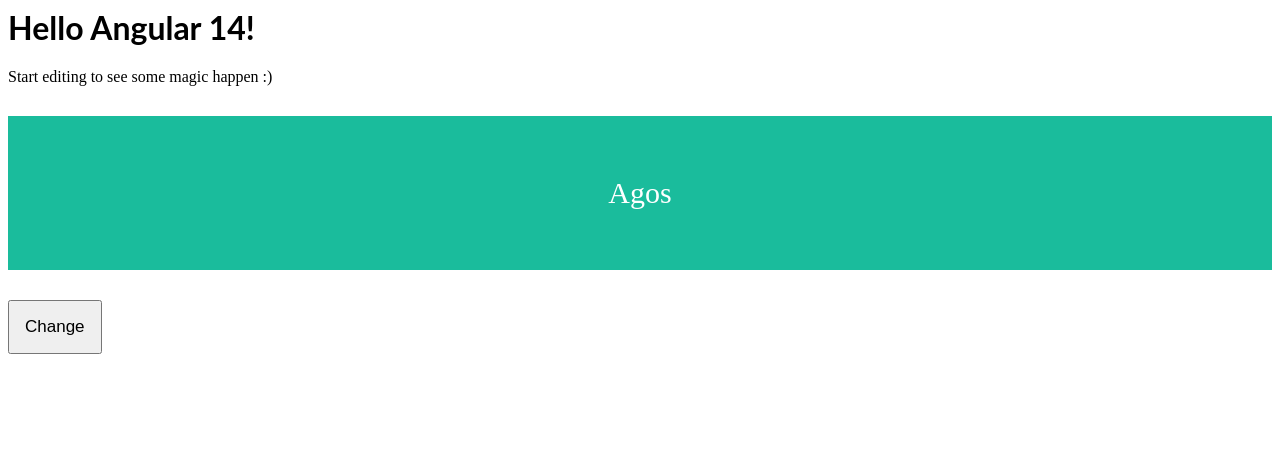
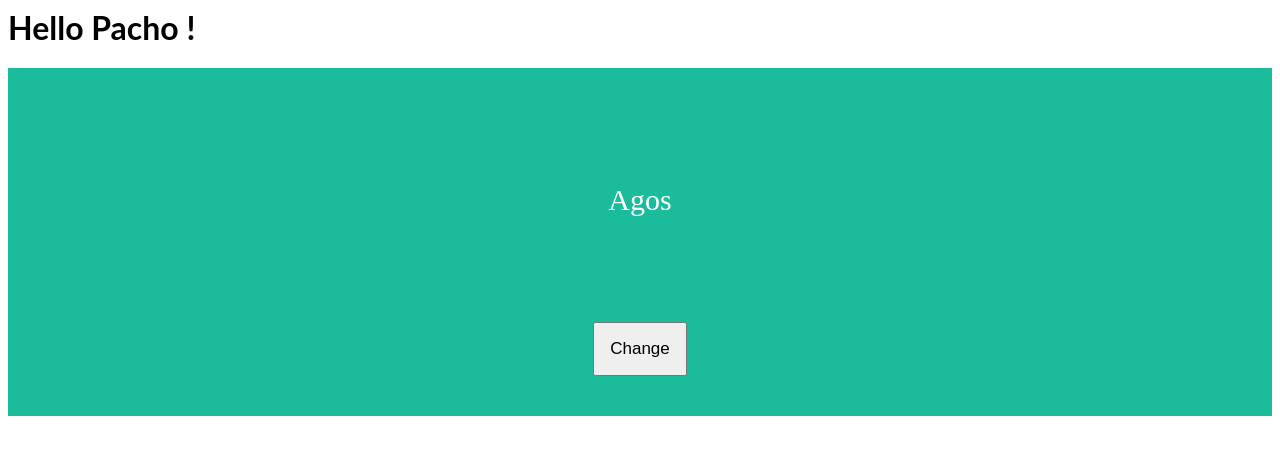
Before and after one commit to AndreaPaciolla/angular-eng-course, an Angular app: page / in a window 1280 px wide. Shown: the top 454 px of the page. Built offline with nearby package versions, Linux system fonts and the light colour scheme.

Commit message:
4 files modified

```diff
--- a/src/app/app.component.html
+++ b/src/app/app.component.html
@@ -1,5 +1,4 @@
 <hello name="{{ name }}"></hello>
-<p>Start editing to see some magic happen :)</p>
 
 <div class="Container">
   <app-first [company]="'Agos'"></app-first>
--- a/src/app/app.component.ts
+++ b/src/app/app.component.ts
@@ -6,5 +6,5 @@
   styleUrls: ['./app.component.css'],
 })
 export class AppComponent {
-  name = 'Angular ' + VERSION.major;
+  name = 'Pacho ';
 }
--- a/src/app/first/first.component.css
+++ b/src/app/first/first.component.css
@@ -1,11 +1,12 @@
 .Container {
-  padding: 0px;
+  padding: 25px;
+  background: #1abc9c;
 }
 
 .Container__Title {
   padding: 60px;
   text-align: center;
-  background: #1abc9c;
+
   color: white;
   font-size: 30px;
 }
--- a/src/app/first/first.component.html
+++ b/src/app/first/first.component.html
@@ -1,7 +1,9 @@
 <div class="Container">
   <p class="Container__Title">{{ company }}</p>
 
-  <button class="Container__Button" (click)="onButtonClick($event)">
-    Change
-  </button>
+  <div class="Container__Button">
+    <button class="Container__Button" (click)="onButtonClick($event)">
+      Change
+    </button>
+  </div>
 </div>
```
